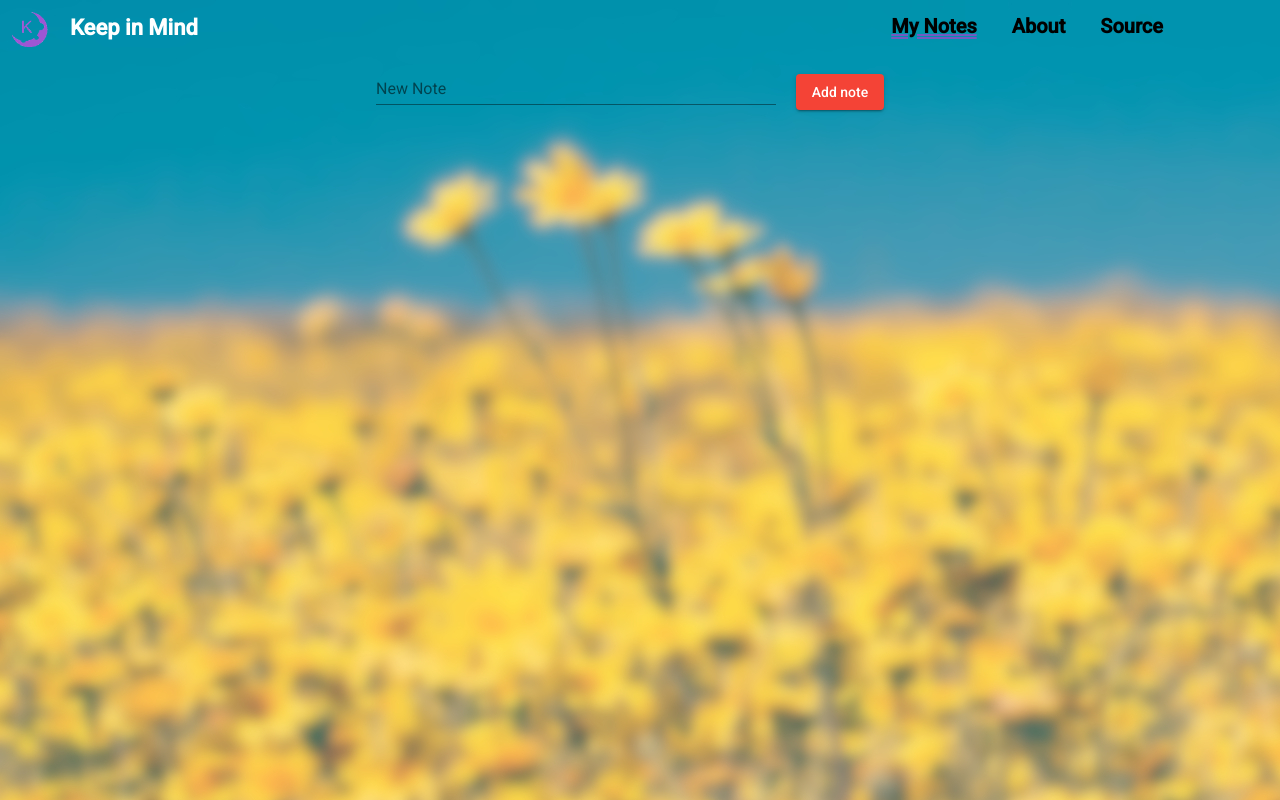
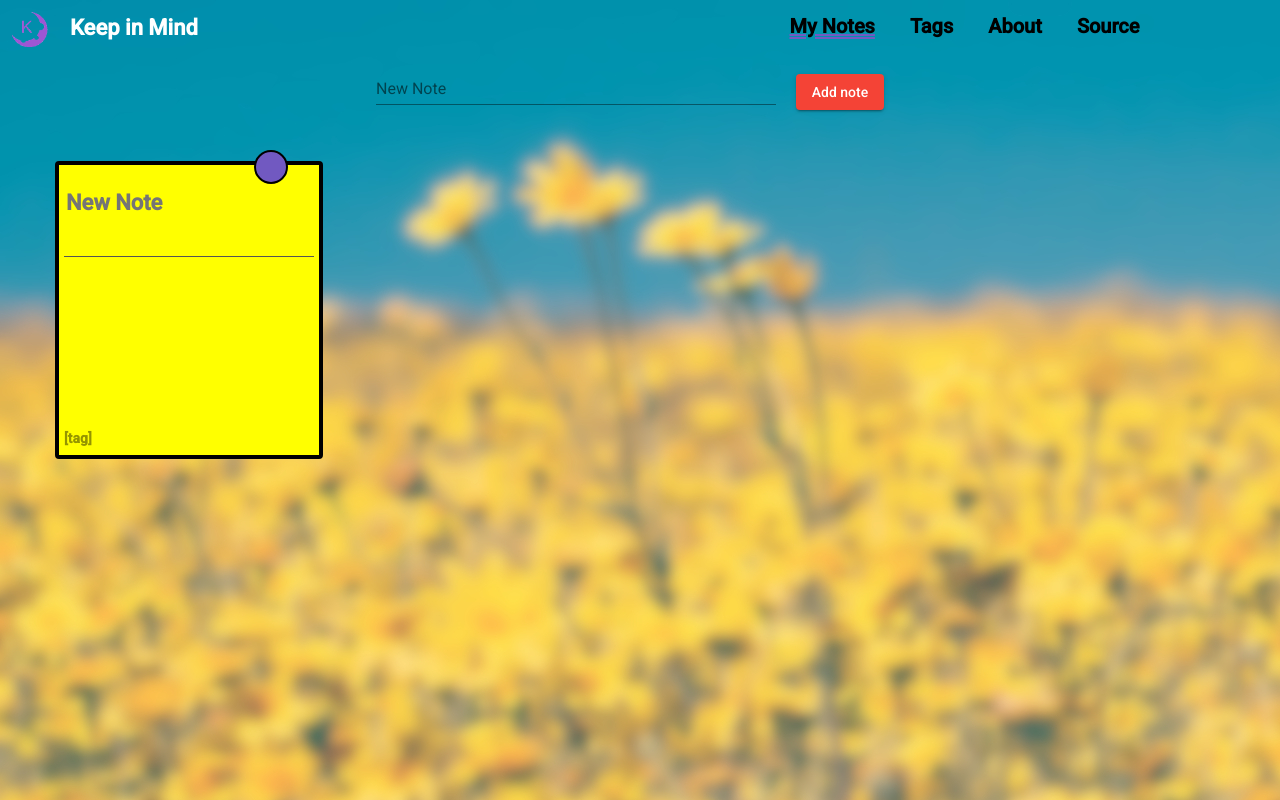
Before and after one commit to Lucas-Oliveira680/keep-in-mind, an Angular app: page /my-notes in a window 1280 px wide. Built offline with nearby package versions, Linux system fonts and the light colour scheme.

Commit message:
Started working on note tags

```diff
--- a/src/app/app-routing.module.ts
+++ b/src/app/app-routing.module.ts
@@ -4,12 +4,14 @@ import { NotesListComponent } from './notes-list/notes-list.component';
 import { InfoComponent } from './info/info.component';
 import { SourceComponent } from './info/source/source.component';
 import { CommonModule } from '@angular/common';
+import { NoteTagComponent } from './notes-list/note-tag/note-tag.component';
 
 const routes: Routes = [
   { path: '', redirectTo: '/my-notes', pathMatch: 'full' },
   { path: 'my-notes', component: NotesListComponent },
   { path: 'about', component: InfoComponent },
-  { path: 'source', component: SourceComponent }
+  { path: 'source', component: SourceComponent },
+  { path: 'tags', component: NoteTagComponent }
 ];
 
 @NgModule({
--- a/src/app/app.module.ts
+++ b/src/app/app.module.ts
@@ -14,6 +14,7 @@ import { BrowserAnimationsModule } from '@angular/platform-browser/animations';
 import { InfoComponent } from './info/info.component';
 import { SourceComponent } from './info/source/source.component';
 import { MatCardModule } from '@angular/material/card';
+import { NoteTagComponent } from './notes-list/note-tag/note-tag.component';
 
 @NgModule({
   declarations: [
@@ -22,7 +23,8 @@ import { MatCardModule } from '@angular/material/card';
     NotesListComponent,
     NoteItemComponent,
     InfoComponent,
-    SourceComponent
+    SourceComponent,
+    NoteTagComponent
   ],
   imports: [
     BrowserModule,
--- a/src/app/header/header.component.html
+++ b/src/app/header/header.component.html
@@ -4,6 +4,7 @@
     <ul>
         <li routerLink="/source" routerLinkActive="active">Source</li>
         <li routerLink="/about" routerLinkActive="active">About</li>
+        <li routerLink="/tags" routerLinkActive="active">Tags</li>
         <li routerLink="/my-notes" routerLinkActive="active">My Notes</li>
     </ul>
 </div>
--- a/src/app/notes-list/note-item/note-item.component.css
+++ b/src/app/notes-list/note-item/note-item.component.css
@@ -176,3 +176,16 @@ textarea:focus, input:focus{
 #Green:hover {
     border: solid 2px white;
 }
+.tag {
+    margin: 0px;
+    padding: 0px;
+    float: right;
+    bottom: 20px;
+    font-size: 14px;
+    border:none;
+    background-image:none;
+    background-color:transparent;
+    -webkit-box-shadow: none;
+    -moz-box-shadow: none;
+    box-shadow: none;
+}
--- a/src/app/notes-list/note-item/note-item.component.html
+++ b/src/app/notes-list/note-item/note-item.component.html
@@ -12,14 +12,17 @@
             <div id="colorChange" (click)="onColorChange()"></div>
             <div id="noteRemove" (click)="onRemoveNote()">X</div>
             <input [(ngModel)]="note.title"
-             placeholder="New Note"
-             (ngModelChange)="onContentChange($event)">
+            placeholder="New Note"
+            (ngModelChange)="onContentChange($event)">
             <hr>
             <textarea matInput cdkTextareaAutosize
-             cdkAutosizeMinRows="8"
-              cdkAutosizeMaxRows="8"
-              [(ngModel)]="note.text"
-              (ngModelChange)="onContentChange($event)"></textarea>
-        </div>
+            cdkAutosizeMinRows="8"
+            cdkAutosizeMaxRows="8"
+              [(ngModel)]="note.text"></textarea>
+              <input class = "tag"
+            matInput [(ngModel)]="note.tag"
+            placeholder="[tag]">
+              <!-- <button (click)="teste()">teste</button> -->
+            </div>
     </li>
 </ul>
--- a/src/app/notes-list/note-item/note-item.component.ts
+++ b/src/app/notes-list/note-item/note-item.component.ts
@@ -49,4 +49,8 @@ export class NoteItemComponent {
   onContentChange(title) {
     this.title = this.noteService.contentChange(title)
   }
+  // teste(){
+  //  let notes = this.noteService.getNotes()
+  //  console.log(notes)
+  // }
 }
--- a/src/app/notes-list/note-item/note.ts
+++ b/src/app/notes-list/note-item/note.ts
@@ -1,3 +1,3 @@
 export class Note {
-    constructor(public color: string, public title: string, public text: string) { }
+    constructor(public color: string, public title: string, public text: string, public tag?: string) { }
 }
--- /dev/null
+++ b/src/app/notes-list/note-tag/note-tag.component.html
@@ -0,0 +1 @@
+<p>note-tag works!</p>
--- /dev/null
+++ b/src/app/notes-list/note-tag/note-tag.component.ts
@@ -0,0 +1,15 @@
+import { Component, OnInit } from '@angular/core';
+
+@Component({
+  selector: 'app-note-tag',
+  templateUrl: './note-tag.component.html',
+  styleUrls: ['./note-tag.component.css']
+})
+export class NoteTagComponent implements OnInit {
+
+  constructor() { }
+
+  ngOnInit() {
+  }
+
+}
--- a/src/app/notes-list/note.service.ts
+++ b/src/app/notes-list/note.service.ts
@@ -4,7 +4,15 @@ import { EventEmitter } from '@angular/core';
 export class NoteService {
     notesChanged = new EventEmitter<Note[]>();
 
-    private Notes: Note[] = [];
+    private Notes: Note[] = [
+        new Note('Yellow', '', '','')
+    ];
+
+    fetchByTitle(title) {
+        let matchedIndex = this.Notes.map(
+        function (obj) { return obj.title; }).indexOf(title)
+        return matchedIndex
+    }
 
     addNote(newNoteTitle) {
         this.Notes.push(new Note('Yellow', newNoteTitle, ''))
@@ -12,24 +20,19 @@ export class NoteService {
     }
 
     removeNote(title: string) {
-        let matchedIndex = this.Notes.map(
-        function (obj) { return obj.title; }).indexOf(title)
-        this.Notes.splice(matchedIndex,1)
+        let index = this.fetchByTitle(title)
+        this.Notes.splice(index,1)
         this.notesChanged.emit(this.Notes.slice());
     }
 
     changeColor(color: string, title: string) {
-        console.log(this.Notes)
-        console.log('title searched', title)
-        let matchedIndex = this.Notes.map(
-        function (obj) { return obj.title; }).indexOf(title)
-        this.Notes[matchedIndex].color = color
+        let index = this.fetchByTitle(title)
+        this.Notes[index].color = color
         this.notesChanged.emit(this.Notes.slice());
     }
     contentChange(title){
-        let matchedIndex = this.Notes.map(
-        function (obj) { return obj.title; }).indexOf(title)
-        return this.Notes[matchedIndex].title
+        let index = this.fetchByTitle(title)
+        return this.Notes[index].title
     }
     getNotes() {
         return this.Notes.slice()
```
Also changed, not shown: src/app/notes-list/note-tag/note-tag.component.css (added), 1 other file (tests, documents, lock files or other folders).
